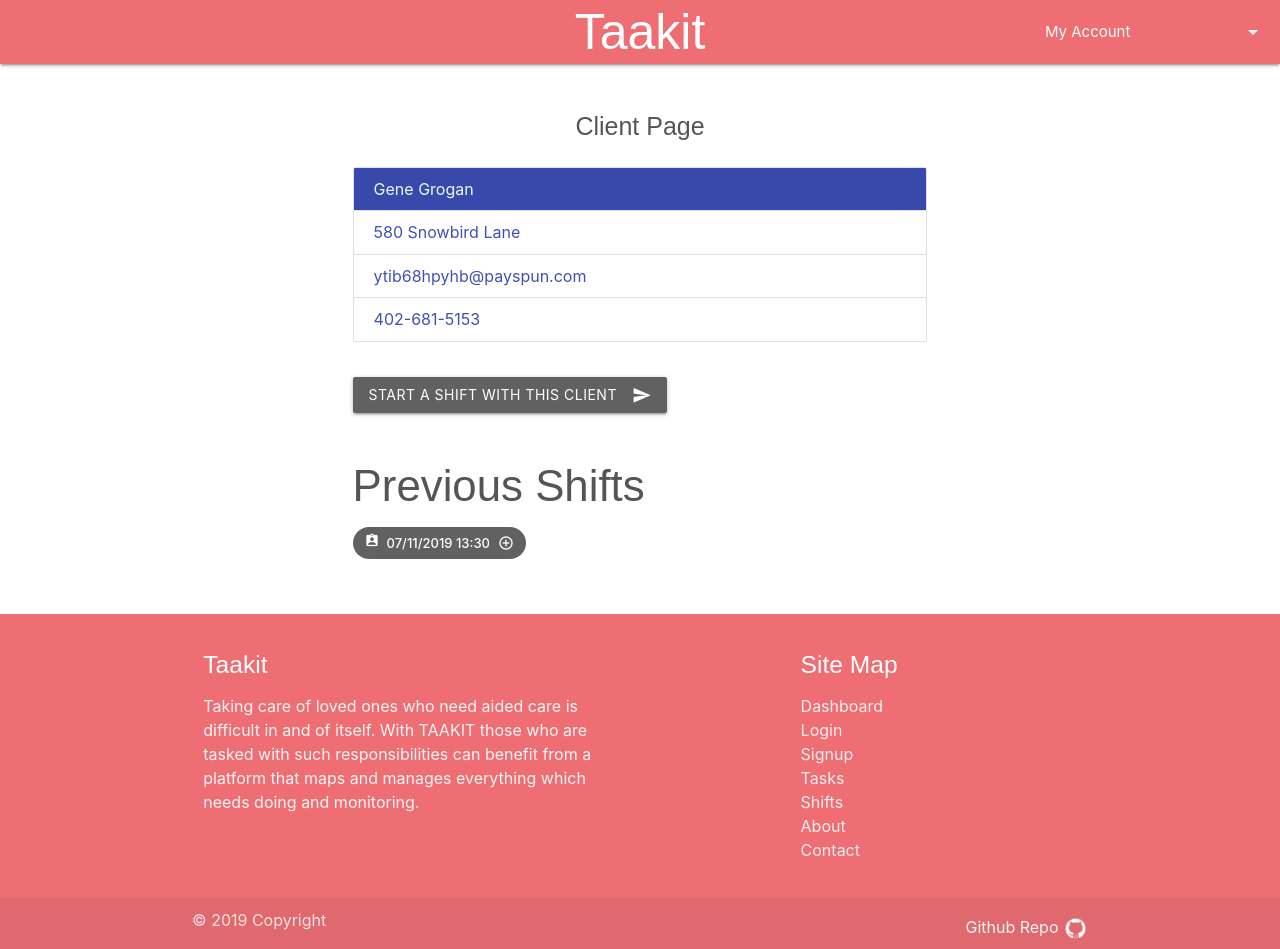
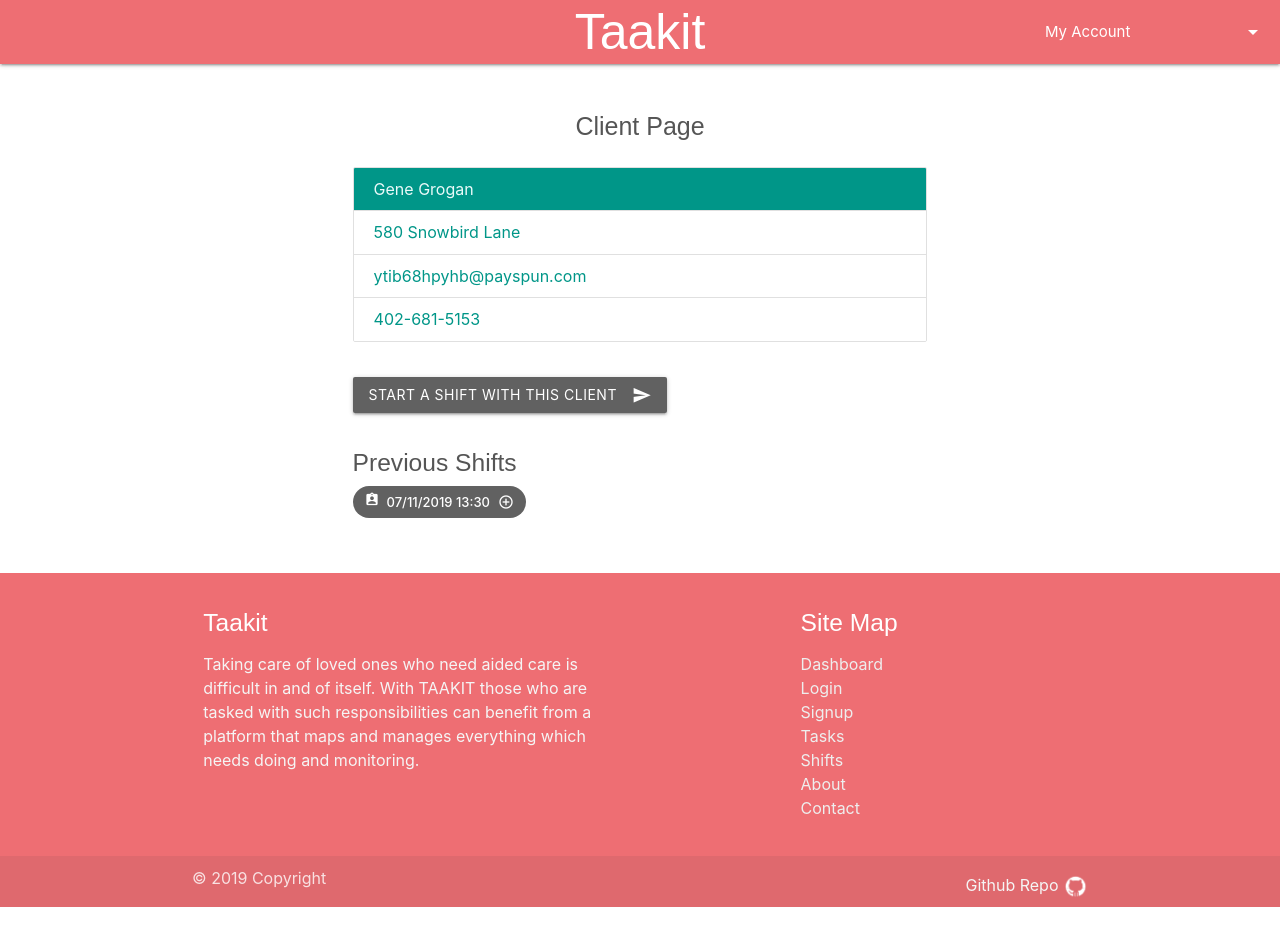
Before and after one commit to BPresseisen/taakit, a React (Create React App) app in the folder client/: page /client in a window 1280 px wide. After the commit the page ends 907 px from the top, so only its background shows below. Built offline with nearby package versions, Linux system fonts and the light colour scheme; no server answers; a web font is replaced by a local one.

Commit message:
cleaning up jsx errors

```diff
--- a/client/src/App.css
+++ b/client/src/App.css
@@ -83,6 +83,11 @@
   color: ffffff;
 }
 
+.flex {
+  display: flex;
+  flex-wrap: wrap;
+}
+
 @media only screen and (max-width: 990px) {
   .brand-logo {
     margin: 0 !important;
--- a/client/src/components/Clients/index.js
+++ b/client/src/components/Clients/index.js
@@ -18,10 +18,10 @@
 export function ClientProfile(props) {
     return (
         <div className="collection ">
-        <a href="#!" className="collection-item active indigo darken-1"> {patient.Gene.fullName}</a>
-        <a href="https://google.com/maps/place/{patient.Gene.address}" target="_blank" rel="noopener noreferrer" className="collection-item indigo-text darken-1"> {patient.Gene.address}</a>
-        <a href="mailto:{patient.Gene.email}" className="collection-item indigo-text darken-1"> {patient.Gene.email}</a>
-        <a href="tel:{patient.Gene.phone}" className="collection-item indigo-text darken-1"> {patient.Gene.phone}</a>
+        <a href="#!" className="collection-item active teal"> {patient.Gene.fullName}</a>
+        <a href="https://google.com/maps/place/{patient.Gene.address}" target="_blank" rel="noopener noreferrer" className="collection-item teal-text"> {patient.Gene.address}</a>
+        <a href="mailto:{patient.Gene.email}" className="collection-item teal-text"> {patient.Gene.email}</a>
+        <a href="tel:{patient.Gene.phone}" className="collection-item teal-text"> {patient.Gene.phone}</a>
       </div>
     )
 }
@@ -68,7 +68,7 @@
 
   return (
       <Link to="/client">
-       <div className="chip indigo darken-1 white-text ">
+       <div className="chip teal white-text ">
            <i className="tiny material-icons">folder_shared</i> &nbsp;
          {patient.Gene.fullName}
            <i className="close material-icons">add_circle_outline</i>
--- a/client/src/pages/clientPage.js
+++ b/client/src/pages/clientPage.js
@@ -26,7 +26,7 @@
                     <ShiftStartButton/>
                 </Med>
                 <Med>
-                    <h3>Previous Shifts</h3>
+                    <h5>Previous Shifts</h5>
                     {/* For loop */}
                     <ShiftChip/>
                 </Med>
--- a/client/src/pages/dashboardPage.js
+++ b/client/src/pages/dashboardPage.js
@@ -1,7 +1,6 @@
 import React, { Component, Fragment } from 'react';
 import { ShiftChip, ClientChip } from '../components/Clients';
 import "materialize-css/dist/css/materialize.min.css";
-import "./style.css";
 import LoggedIn from '../layout/loggedIn';
 
 class DashboardPage extends Component {
@@ -11,7 +10,7 @@
                 <div className="container">
                    <div className="row">
                         <div className="col s12  center formTitle">
-                            Dashboard
+                            Your Dashboard
                         </div>
                     </div>
                     <div className="row flex center">
--- a/client/src/pages/shiftPage.js
+++ b/client/src/pages/shiftPage.js
@@ -20,7 +20,7 @@
             <Fragment>
                 <div className="row">
                         <div className="col s12  center formTitle">
-                            Shift
+                            Shift Detail
                         </div>
                     </div>
             <Med>
--- a/client/src/pages/style.css
+++ /dev/null
@@ -1,4 +0,0 @@
-.flex {
-    display: flex;
-    flex-wrap: wrap;
-  }
--- a/client/src/pages/tasksPage.js
+++ b/client/src/pages/tasksPage.js
@@ -36,7 +36,7 @@
            <Fragment>
                <div className="row">
                         <div className="col s12  center formTitle">
-                            Tasks
+                            Log Tasks
                         </div>
                     </div>
                <Med>
```
